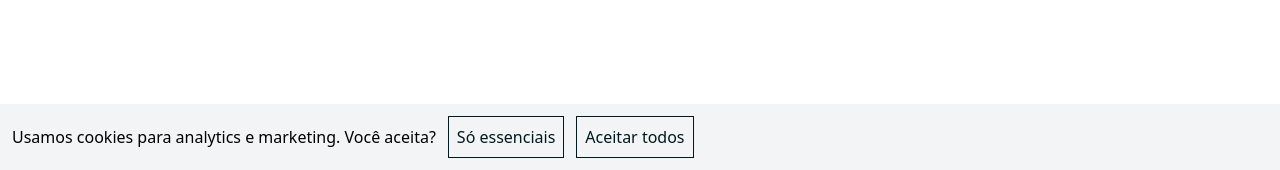
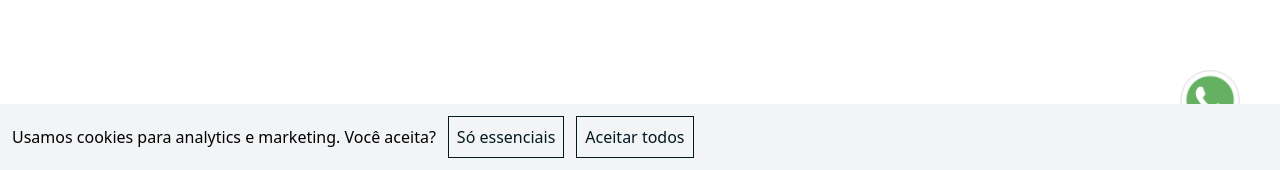
Before and after one commit to gersonkomunicai/site-konnectai, a Next.js app: page / in a window 1280 px wide. Shown: the part 630-800 px from the top of the page. Built offline with nearby package versions, Linux system fonts and the light colour scheme; no server answers.

Commit message:
add whatsapp button

```diff
--- a/src/app/page.tsx
+++ b/src/app/page.tsx
@@ -22,6 +22,9 @@ export default function Home() {
   return (
     <div className='flex flex-col justify-center items-center'>
       <Navbar className='top-0 border-b border-paleta-konnectai-terciary' />
+      <a href={`https://wa.me/558491849939?text=Quero%20mais%20informações%20sobre%20o%20Correio%20Inteligente.`} target="_blank" >
+            <Image width={1000} height={1000} src="/whatsapp.png" className="fixed w-10 md:fixed bottom-10 right-10 md:w-15" alt="" />
+          </a>
       <div className='w-full bg-[url("/hero2.png")] bg-cover bg-no-repeat bg-center'>
         <div className='bg-paleta-konnectai-primary' />
         <div className='flex flex-col justify-center items-center w-full md:h-screen h-auto lg:py-0 py-30 '>
```
Also changed, not shown: public/whatsapp.png (added).
